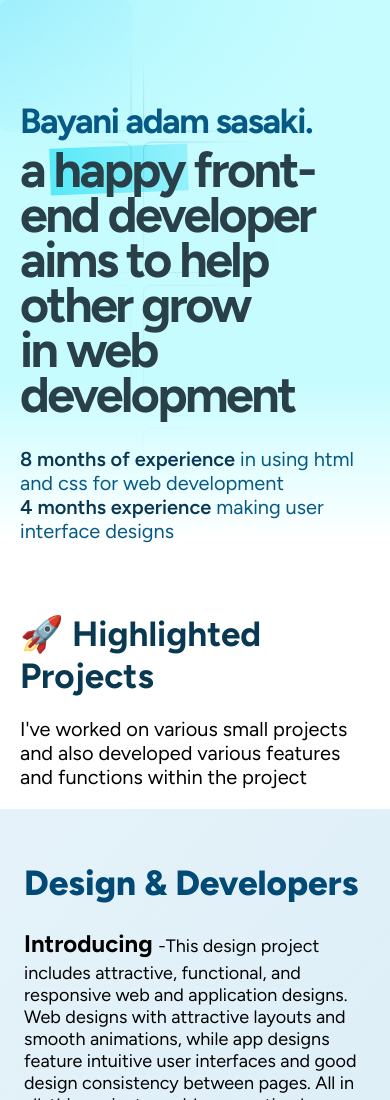
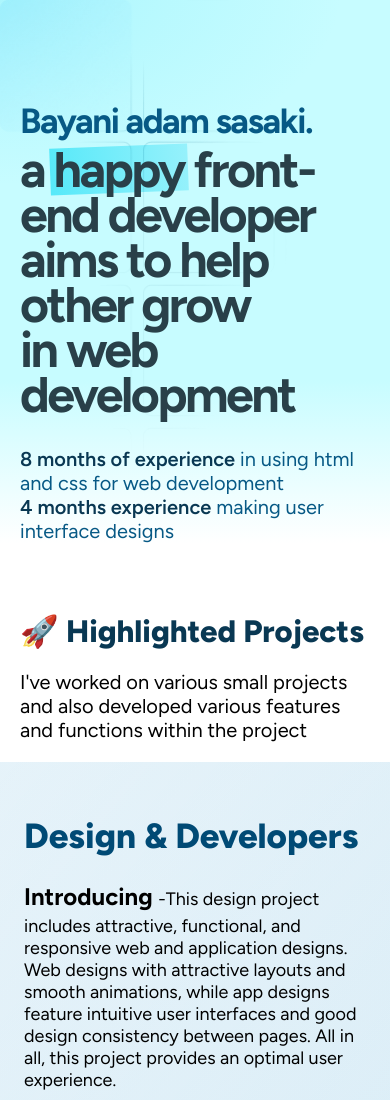
Before and after one commit to Bayaniadamsasaki/website-personal, a website: page index.html in a window 390 px wide. Shown: the top 1100 px of the page. Drawn offline with nearby package versions, Linux system fonts and the light colour scheme; files whose address does not match are found by name.

Commit message:
update responsive

```diff
--- a/style.css
+++ b/style.css
@@ -692,7 +692,8 @@
     .project {
         width: 100%;
         padding: 0 20px;
-        font-size: 35px;
+        font-size: 31px;
+        font-weight: 800;
     }
 
     .paragraf-project {
```
